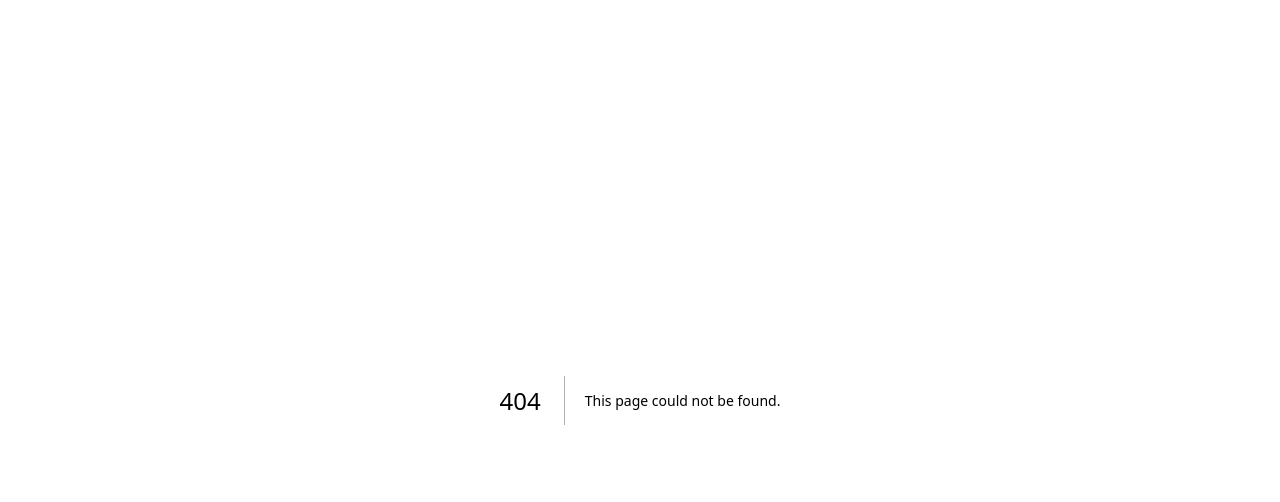
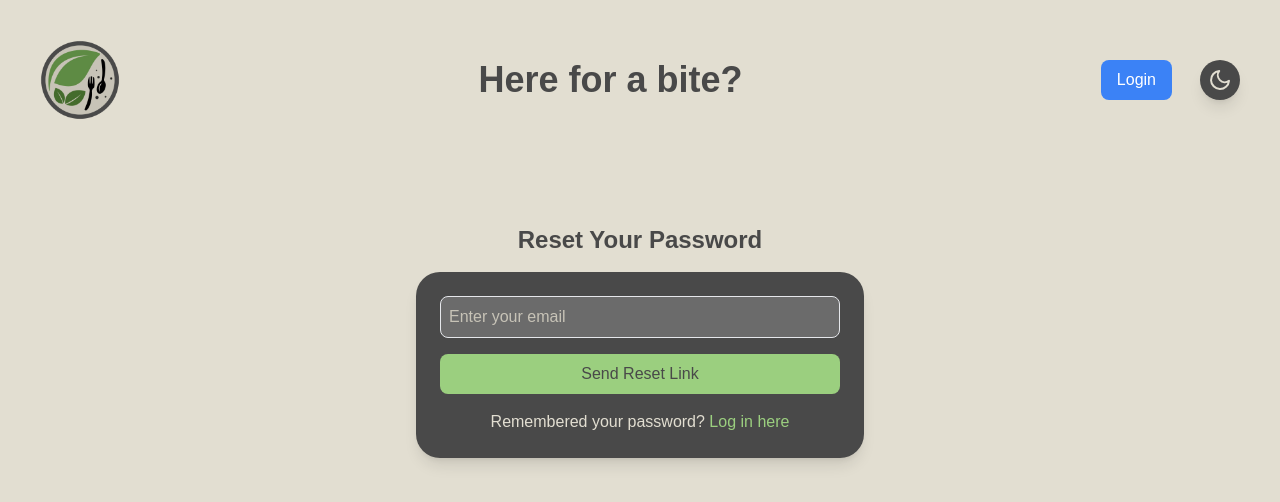
Before and after one commit to jinkim477/seng401-group-project-team-11, a Next.js app in the folder smartserve-frontend/: page /reset-password in a window 1280 px wide. Before the commit this address had no page. Shown: the top 502 px of the page. Built offline with nearby package versions, Linux system fonts and the light colour scheme.

Commit message:
Added a page for reset password and forgot password hyperlink in login page (does not actually reset currently, need backend endpoint)

```diff
--- a/smartserve-frontend/app/login/page.tsx
+++ b/smartserve-frontend/app/login/page.tsx
@@ -111,6 +111,17 @@ export default function LoginPage() {
 									</a>
 								</p>
 							</div>
+							<div>
+								<p className="text-center mt-4">
+									Forgot your password?{" "}
+									<a
+										href="/reset-password"
+										className="text-accent-green dark:text-green-800 hover:underline"
+									>
+										Reset here
+									</a>
+								</p>
+							</div>
 						</>
 					)}
 				</div>
--- /dev/null
+++ b/smartserve-frontend/app/reset-password/page.tsx
@@ -0,0 +1,91 @@
+"use client";
+import { useState } from "react";
+import { useRouter } from "next/navigation";
+import LogoHeader from "../components/LogoHeader";
+
+export default function ResetPasswordPage() {
+	const router = useRouter();
+	const [email, setEmail] = useState("");
+	const [error, setError] = useState("");
+	const [message, setMessage] = useState("");
+
+	const handleResetPassword = async (e: React.FormEvent) => {
+		e.preventDefault();
+		setError("");  // Clear previous errors
+		setMessage("");
+
+		try {
+			const res = await fetch("https://seng401-group-project-team-11-production.up.railway.app/api/auth/reset-password", {
+				method: "POST",
+				headers: {
+					"Content-Type": "application/json",
+					Accept: "application/json",
+				},
+				body: JSON.stringify({ email }),
+			});
+
+			if (!res.ok) {
+				const errorData = await res.json(); // Assuming the backend sends JSON with an error description
+				throw new Error(errorData.error || "Failed to send reset link. Please try again.");
+			}
+
+			const responseData = await res.json();
+			setMessage("A password reset link has been sent to your email address.");
+		} catch (err) {
+			setError(err.message);
+		}
+	};
+
+	return (
+		<div className="relative min-h-screen bg-primary text-dark dark:bg-dark dark:text-primary flex flex-col items-center px-4 py-6">
+			{/* Logo Placement */}
+			<div className="flex items-center justify-between w-full px-6 pt-2 pb-8">
+				<LogoHeader />
+			</div>
+			<div className="w-full flex flex-col justify-center items-center bg-primary text-dark dark:bg-dark dark:text-primary mt-16">
+				<h2 className="text-2xl font-bold text-center mb-4">
+					Reset Your Password
+				</h2>
+
+				<div className="w-full max-w-md p-6 bg-dark text-primary dark:bg-primary dark:text-dark rounded-3xl shadow-lg">
+					{message ? (
+						<p className="text-green-500 text-lg text-center">
+							{message}
+						</p>
+					) : (
+						<>
+							{error && <p className="text-red-500 text-sm">{error}</p>}
+							<form onSubmit={handleResetPassword} className="space-y-4">
+								<input
+									type="email"
+									placeholder="Enter your email"
+									className="w-full p-2 border rounded-lg bg-accent-gray dark:bg-accent-beige text-primary dark:text-dark placeholder-accent-beige dark:placeholder-accent-gray"
+									value={email}
+									onChange={(e) => setEmail(e.target.value)}
+									required
+								/>
+								<button
+									type="submit"
+									className="w-full p-2 bg-accent-green text-dark rounded-lg hover:bg-green-600 transition"
+								>
+									Send Reset Link
+								</button>
+							</form>
+						</>
+					)}
+					<div>
+						<p className="text-center mt-4">
+							Remembered your password?{" "}
+							<a
+								href="/login"
+								className="text-accent-green dark:text-green-800 hover:underline"
+							>
+								Log in here
+							</a>
+						</p>
+					</div>
+				</div>
+			</div>
+		</div>
+	);
+}
```
